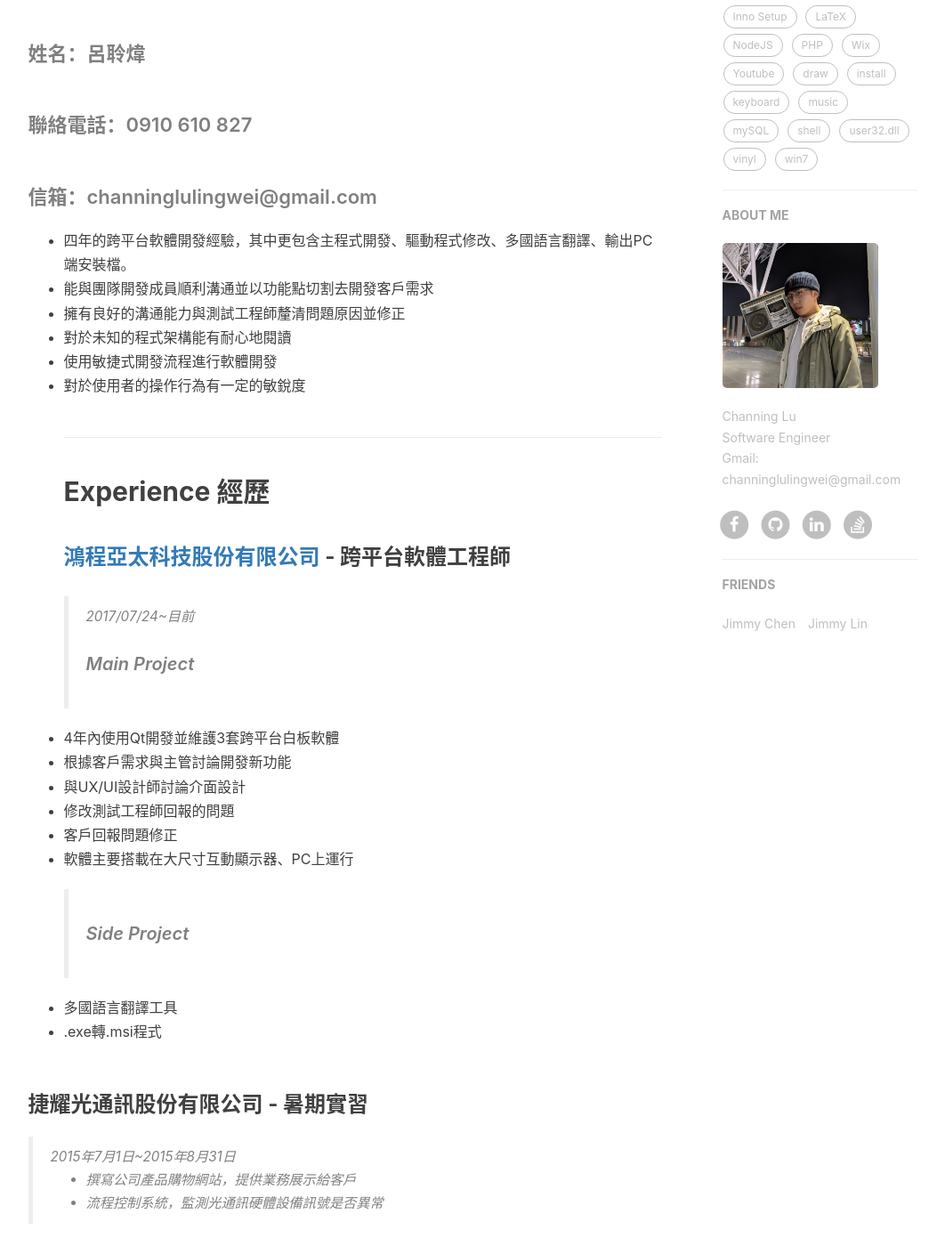
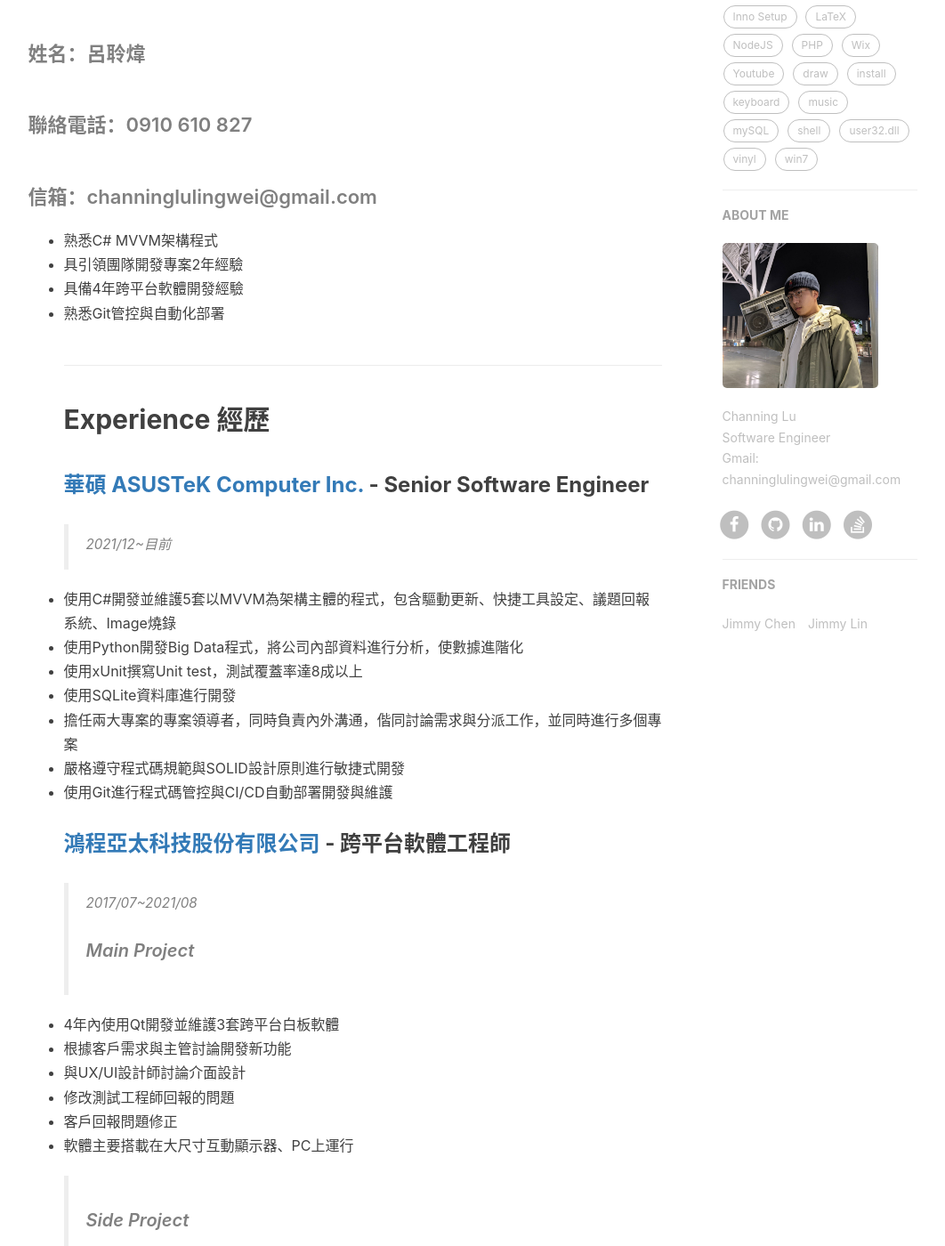
Before and after one commit to channing333/channing333.github.io, a Jekyll site: the page built from about.html, in a window 1280 px wide and 1400 px high, scrolled down 629 px. Shown: the whole window at 89% size, without its empty margins (136-1198 px from the left). Built offline with Jekyll 4.4.1, drawn with Linux system fonts in a browser that asks for light colours; nearby versions of some CDN libraries; comment, search, counter and statistics services are not loaded; some of the changed lines change nothing that is shown; some of the changed text lies outside the part shown.

Commit message:
#1 Changed - English version

```diff
--- a/_includes/about/en.md
+++ b/_includes/about/en.md
@@ -1,33 +1,62 @@
-Hi, I am _@huxpro_ (Huang, Xuan), an UI/Frontend engineer & designer, accidentally growing into a compiler hacker. My current interests range from programming languages theory and implementation in general (compiler, type system, type-based formal verification, virtual machine, runtime systems, garbage collection) to software engineering in the tech industry (client-side web/mobile app development, server-side backend, user interface and UX, developer infrastructure and DX).
+## About me
+#### Name：LingWei Lu
+#### Mobile：(+886) 910 610 827
+#### Email：channinglulingwei@gmail.com
+* Familiar with C# MVVM architecture programming
+* Possess 2 years of experience leading team projects
+* 4 years experience of developing cross-platform software
+* Familiar with Git control and automated deployment
+## Experience
+### [ASUSTeK Computer Inc.](https://www.asus.com/tw/) - Senior Software Engineer
+> 2021/12~Present
+* Developed and maintained 5 sets of programs using C# with MVVM architecture, including driver updates, hotkey settings, issue reporting system, and image burning.
+* Developed Big Data programs using Python to analyze internal company data
+* Wrote Unit tests using xUnit, achieving test coverage of over 80%
+* Developed using SQLite database
+* Acted as project leader for two major projects, responsible for both internal and external communication, discussing requirements, assigning tasks, and managing multiple projects simultaneously
+* Strictly adhere to coding standards and SOLID design principles for agile development
+* Using Git for code version control and CI/CD automated deployment development and maintenance
+### [Hitevision](http://www.hitevision.com.tw/zh_TW/index.asp) - Cross-Platform Software Engineer
+> 2017/07~2021/08
+##### Main Project
+* Successfully developed and maintained 3 pieces of cross-platform(Windows/Linux/macOS) software with Qt in 4 years, including main program, modifying drivers, translating languages, and output installing files
+* Successfully overwrote with the new drawing function, and improved performance by 10%
+* Cooperated with the UX/UI designer to design layouts with Zeplin
+* Solving problems reported by customers, including OS problems, program problems, or user's behaviors
+* Developed the translating tool with C#, and let the software translate into 23 languages in 60 countries
+* Developed new functions using Agile methodologies and successfully fulfilled customer demands
+>
+##### Side Project
+* Multilingual Translation Tool
+* Convert .exe to .msi program
 
-I'm currently working on the [Hermes JavaScript Engine](https://hermesengine.dev/) at [Facebook](http://facebook.com/). I was also involved in some of the [Facebook Reality Labs](https://tech.fb.com/ar-vr/) and the [ReasonML](https://reasonml.github.io/) (now [ReScript](https://rescript-lang.org/)) efforts. I'm also passionated about [React](https://reactjs.org/) and [React Native](https://reactnative.dev/).
+###  RADIANTECH, Inc - Intern
+> 2015/07~2015/09
+*  Used ASP.NET to develop the showing part of products on shopping websites for salespeople to demo
+ to customers
+*  Developed process control system with C# to detect signals emitted from devices, and provided with warnings
 
-In the past, I worked on [Alitrip (Fliggy)](https://www.alitrip.com/) mobile and web apps under the [Alibaba Group](https://en.wikipedia.org/wiki/Alibaba_Group), found and lead front-end infrastructure team at an unicorn startup company [Beijing Weiying (a.k.a. WePiao, now acquired by Maoyan)](https://www.crunchbase.com/organization/beijing-weiying-technology), and helped [Ele.me (now acquired by Alibaba)](https://en.wikipedia.org/wiki/Ele.me) to upgrade their mobile web site into [the first influential PWA (progressive web app) in China](https://medium.com/elemefe/upgrading-ele-me-to-progressive-web-app-2a446832e509).
+## Education
+### [National Kaohsiung Normal University](https://dept.nknu.edu.tw/WE/zh/)
+>2012/09 - 2016/06
 
-I studied BA, Digital Media Art at [Communication University of China](https://en.wikipedia.org/wiki/Communication_University_of_China) and MS, Computer Science (with a focus on programming languages) at [Rochester Institute of Technology](https://en.wikipedia.org/wiki/Rochester_Institute_of_Technology).
+Bachelor of Software Engineering
+## Skills
+### Programming language
+C# / Qt / Java
+### Platform
+Win / Linux / macOS
+### Others
+Git / SQL / Agile Methodology
+### Language
+TOEIC - 730 (2020)
 
-##### [My PL Spectrum (WIP 🚧)](https://huangxuan.me/2020/05/05/pl-chart/)
-
-I made a chart to visualize my experiences and interests on some of the programming languages. I know. I know this is always contraversial. But it's just something quite self-entertaining to do. So bare with me and have fun reading that!
-
-##### Appearence
-
-- [Upgrading to Progressive Web Apps][9] · [JSConf China Shanghai 2017](http://2017.jsconf.cn/)
-- Building Progressive Web Apps · [CSDI Guangzhou 2017](http://www.csdisummit.com/)
-- The State of Progressive Web App · GDG IO Redux Beijing 2017
-- PWA Rehashing · Baidu HQ Beijing 2017
-- [Service Worker 101][5] · GDG DevFest Beijing 2016
-- [Progressive Web Apps][4] · QCon Shanghai 2016
-- Progressive Web App in my POV · GDG IO Redux Beijing 2016
-- [CSS Still Sucks 2015][2] · 2015
-- [JavaScript Modularization Journey][1] · 2015
-
-[1]: //huangxuan.me/2015/07/09/js-module-7day/
-[2]: //huangxuan.me/2015/12/28/css-sucks-2015/
-[3]: //huangxuan.me/2016/06/05/pwa-in-my-pov/
-[4]: //huangxuan.me/2016/10/20/pwa-qcon2016/
-[5]: //huangxuan.me/2016/11/20/sw-101-gdgdf/
-[6]: https://yanshuo.io/assets/player/?deck=58ac8598b123db0067292f92 "PWA Rehashing"
-[7]: https://yanshuo.io/assets/player/?deck=593ad6fbfe88c2006a0a0d6d "The State of PWA"
-[8]: https://yanshuo.io/assets/player/?deck=594d673d570c357d0698a950 "Building PWA"
-[9]: //huangxuan.me/jsconfcn2017/
+## Projects
+### - [ExpertWidget](https://www.asus.com/tw/support/faq/1047658/)
+![image](/../../../img/ExpertWidget.png)
+### - [TeachInfinityII](https://newline-interactive.com/zh-hant/products/teach-infinity/)
+![image](/../../../img/TeachInfinityII.png)
+### - [IdeaMax](https://newline-interactive.com/usa/products/ideamax-digital-whiteboard-software/)
+![image](/../../../img/IdeaMax.png)
+### - [Newline Engage](https://newline-interactive.com/products/whiteboard/)
+![image](/../../../img/Newline Engage.png)
--- a/_includes/about/zh.md
+++ b/_includes/about/zh.md
@@ -2,15 +2,22 @@
 #### 姓名：呂聆煒
 #### 聯絡電話：0910 610 827
 #### 信箱：channinglulingwei@gmail.com
-* 四年的跨平台軟體開發經驗，其中更包含主程式開發、驅動程式修改、多國語言翻譯、輸出PC端安裝檔。
-* 能與團隊開發成員順利溝通並以功能點切割去開發客戶需求
-* 擁有良好的溝通能力與測試工程師釐清問題原因並修正
-* 對於未知的程式架構能有耐心地閱讀
-* 使用敏捷式開發流程進行軟體開發
-* 對於使用者的操作行為有一定的敏銳度
+* 熟悉C# MVVM架構程式
+* 具引領團隊開發專案2年經驗
+* 具備4年跨平台軟體開發經驗
+* 熟悉Git管控與自動化部署
 ## Experience 經歷
+### [華碩 ASUSTeK Computer Inc.](https://www.asus.com/tw/) - Senior Software Engineer
+> 2021/12~目前
+* 使用C#開發並維護5套以MVVM為架構主體的程式，包含驅動更新、快捷工具設定、議題回報系統、Image燒錄
+* 使用Python開發Big Data程式，將公司內部資料進行分析，使數據進階化
+* 使用xUnit撰寫Unit test，測試覆蓋率達8成以上
+* 使用SQLite資料庫進行開發
+* 擔任兩大專案的專案領導者，同時負責內外溝通，偕同討論需求與分派工作，並同時進行多個專案
+* 嚴格遵守程式碼規範與SOLID設計原則進行敏捷式開發
+* 使用Git進行程式碼管控與CI/CD自動部署開發與維護
 ### [鴻程亞太科技股份有限公司](http://www.hitevision.com.tw/zh_TW/index.asp) - 跨平台軟體工程師
-> 2017/07/24~目前
+> 2017/07~2021/08
 ##### Main Project
 * 4年內使用Qt開發並維護3套跨平台白板軟體
 * 根據客戶需求與主管討論開發新功能
@@ -24,7 +31,7 @@
 * .exe轉.msi程式
 
 ### 捷耀光通訊股份有限公司 - 暑期實習
-> 2015年7月1日~2015年8月31日
+> 2015/07~2015/09
 * 撰寫公司產品購物網站，提供業務展示給客戶
 * 流程控制系統，監測光通訊硬體設備訊號是否異常
 
@@ -37,11 +44,11 @@
 
 ## Skills 技能
 ### Programming language
-Qt / Java / C#
-### OS
+C# / Qt / Java
+### Platform
 Win / Linux / macOS
 ### Others
-Git
+Git / SQL / Agile Methodology
 ### Language
 TOEIC - 730 (2020)
 
```
Also changed, not shown: _includes/multilingual-sel.html (+5 -5 lines).
